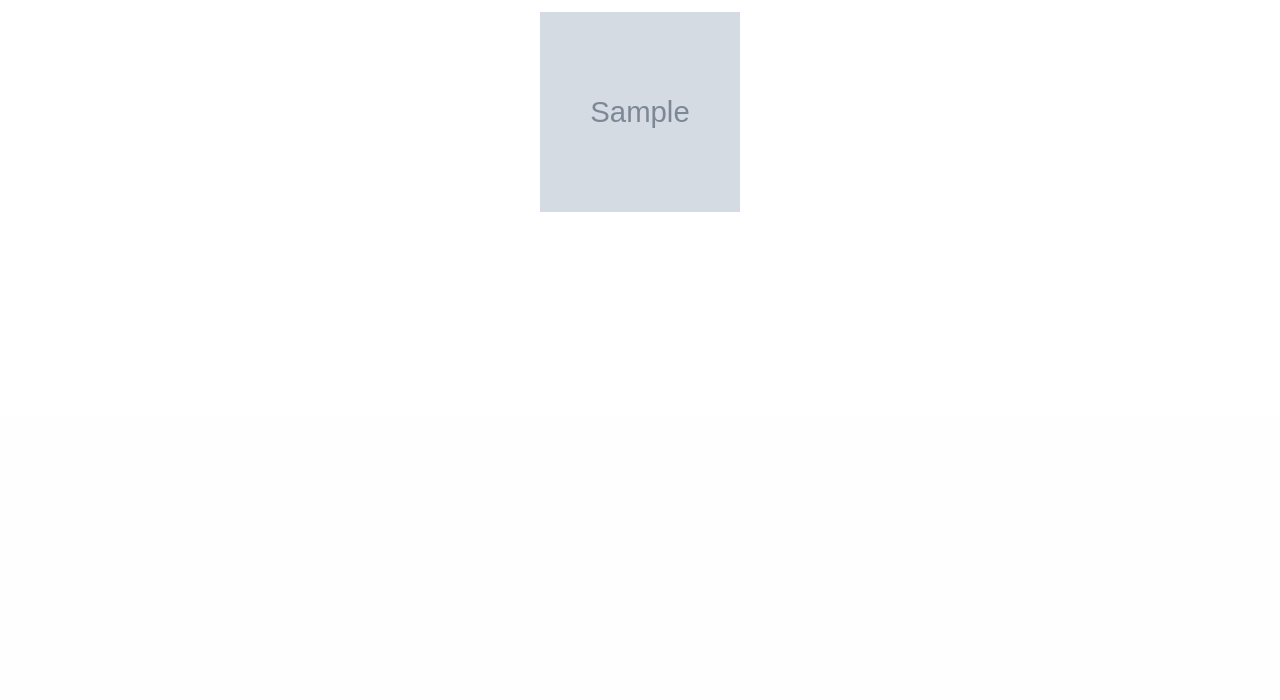
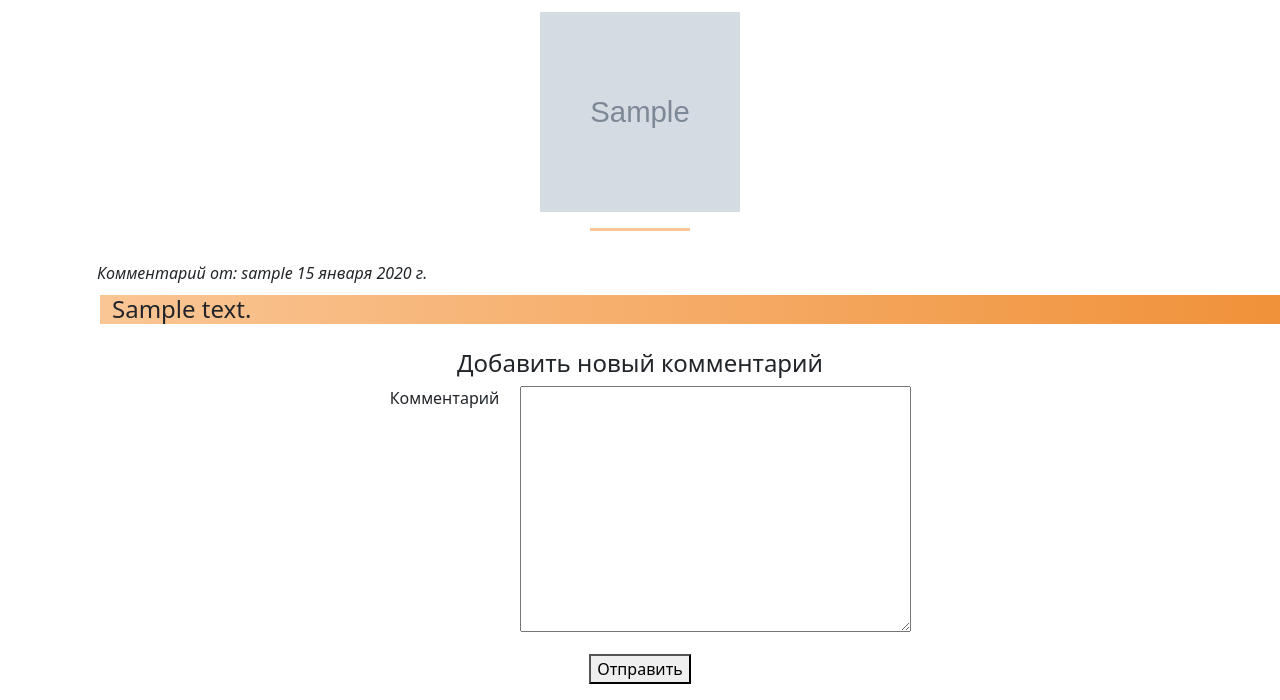
Before and after one commit to Vampirat/blogg, a Django app: a page that uses ourblogg/posts/templates/posts/selected_post.html in a window 1280 px wide; the page is wider, and only the part inside the window is pictured. Shown: the part 384-1084 px from the top of that part. Before the commit the page ends 596 px from the top of that part, so only its background shows below. Run offline with Django 5.2, Linux system fonts and the light colour scheme; the visitor is signed in with stand-in values (Sample User, id 1); tables that the repository leaves empty hold one stand-in row (values such as "Sample post"); grey boxes marked "Sample" are stand-in pictures; some libraries are stand-ins or nearby versions.

Commit message:
NewPoggers

```diff
--- a/ourblogg/posts/forms.py
+++ b/ourblogg/posts/forms.py
@@ -1,7 +1,7 @@
 from django.forms import ModelForm
 from django import forms
 
-from .models import PostsModel
+from .models import PostsModel, CommentsModel
 
 
 class NewPostForm(ModelForm):
@@ -18,3 +18,12 @@ class NewPostForm(ModelForm):
             'title': forms.TextInput(),
             'text': forms.Textarea(),
         }
+
+class NewCommentsForm(ModelForm):
+
+    class Meta:
+        model = CommentsModel
+        fields = ['body']
+        labels = {
+            'body': 'Комментарий'
+        }
--- a/ourblogg/posts/models.py
+++ b/ourblogg/posts/models.py
@@ -19,10 +19,12 @@ class PostsModel(models.Model):
     user = models.ForeignKey('auth_user.Profile', on_delete=models.CASCADE, related_name='author', verbose_name='Автор')
 
     class Meta:
-
+        ordering = ['-date_create']
+        indexes = [
+            models.Index(fields=['-date_create'])
+            ]
         verbose_name = 'Посты пользователей'
         verbose_name_plural = 'Посты пользователей'
-
 
     def save(self, *args, **kwargs):
 
@@ -39,3 +41,24 @@ class PostsModel(models.Model):
 
     def get_absolute_url(self):
         return reverse('selected_post', kwargs={'slug': self.slug})
+
+
+class CommentsModel(models.Model):
+
+    body = models.TextField()
+    date_create = models.DateField(auto_now_add=True, verbose_name='Время создания')
+    date_update =  models.DateField(auto_now=True, verbose_name='Время изменения')
+    active = models.BooleanField(default=True)
+    user = models.ForeignKey('auth_user.Profile', on_delete=models.CASCADE, related_name='nickname', verbose_name='Автор')
+    post = models.ForeignKey(PostsModel, on_delete=models.CASCADE, related_name='comments')
+
+    class Meta:
+        ordering = ['-date_create']
+        indexes = [
+            models.Index(fields=['-date_create'])
+            ]
+        verbose_name = 'Комментарии Пользователей'
+        verbose_name_plural = 'Комментарии Пользователей'
+
+    def __str__(self):
+        return f'Комментарий пользвателя {self.user.username} к посту {self.post.title}'
--- a/ourblogg/posts/static/posts/css/style.css
+++ b/ourblogg/posts/static/posts/css/style.css
@@ -126,3 +126,12 @@ header {
 ul {
 	list-style-type:  none;
 }
+.comments_style {
+	margin-left: 100px;
+	margin-bottom: 25px;
+	background: linear-gradient(to right,  #fac695 0%,#f5ab66 47%,#ef8d31 100%);
+}
+.comments_inf {
+	margin-left: 85px;
+	margin-bottom: 10px;
+}
--- /dev/null
+++ b/ourblogg/posts/templates/posts/comments.html
@@ -0,0 +1,5 @@
+{% extends base.html %}
+
+{% block content %}
+{}
+{% endblock %}
--- /dev/null
+++ b/ourblogg/posts/templates/posts/includes/comment_form.html
@@ -0,0 +1,14 @@
+<h4 class="text-center"> Добавить новый комментарий </h4>
+<form method="post">
+    {% csrf_token %}
+    <div class="form-error text-center">{{ form.non_field_errors }}</div>
+    <div class="container text-center">
+        <div class="row">
+            {% for f in form %}
+            <p class=""><label class="form-label" for="{{ f.id_for_label }}">{{ f.label }}</label>{{ f }}</p>
+            <div class="form-error">{{ f.errors }}</div>
+            {% endfor %}
+        </div>
+    </div>
+    <p class="text-center"><button type="submit">Отправить</button></p>
+</form>
--- a/ourblogg/posts/templates/posts/selected_post.html
+++ b/ourblogg/posts/templates/posts/selected_post.html
@@ -8,6 +8,21 @@
 <h5 class="text-center">{{object.text|linebreaks}}</h5>
 {% if object.picture %}
 <p class="text-center"><img class="img"  width="200" height="200" src="{{object.picture.url}}"></p>
+<div class = "line"></div>
 {% endif %}
-
+{% if object.comments %}
+    {% for comment in object.comments.all %}
+        <div class="container-fluid">
+            <div class="row">
+                <cite class="comments_inf">Комментарий от: {{ comment.user }}  {{ comment.date_create}} </cite>
+                <h4 class="comments_style">{{ comment.body }} </h4>
+            </div>
+        </div>
+    {% endfor %}
+    {% if request.user.is_authenticated %}
+        {% include 'posts\includes\comment_form.html' %}
+    {% else %}
+    <h5 class="text-center">Чтобы иметь возможность оставить комментарий - авторизируйтесь в системе</h5>
+    {% endif%}
+{% endif %}
 {% endblock %}
--- a/ourblogg/posts/urls.py
+++ b/ourblogg/posts/urls.py
@@ -8,7 +8,8 @@ urlpatterns = [
     path('', views.PostsHomePage.as_view(), name='home'),
     path('my_posts/', views.ShowMyPosts.as_view(), name='my_posts'),
     path('new_post/', views.CreateNewPost.as_view(), name='new_post'),
-    path('post/<slug:slug>', views.SelectedPost.as_view(), name='selected_post')
+    path('post/<slug:slug>', views.SelectedPost.as_view(), name='selected_post'),
+
 ]
 
 
--- a/ourblogg/posts/views.py
+++ b/ourblogg/posts/views.py
@@ -1,14 +1,15 @@
 from typing import Any
+from django.db.models.base import Model as Model
 from django.db.models.query import QuerySet
 from django.shortcuts import render
 from django.http import HttpResponse
-from django.urls import reverse_lazy
+from django.urls import reverse_lazy, reverse
 from django.views.generic import CreateView, DetailView, ListView
 from django.contrib.auth.mixins import LoginRequiredMixin
 from django.core.exceptions import ImproperlyConfigured
 
-from .models import PostsModel
-from .forms import NewPostForm
+from .models import PostsModel, CommentsModel
+from .forms import NewPostForm, NewCommentsForm
 
 
 
@@ -17,6 +18,9 @@ class PostsHomePage(ListView):
     template_name = 'posts/index.html'
     queryset = PostsModel.objects.filter(is_published=True)
     paginate_by = 6
+    extra_context = {
+        'title': 'Главная стараница'
+    }
 
 
 class CreateNewPost(LoginRequiredMixin, CreateView):
@@ -35,8 +39,13 @@ class CreateNewPost(LoginRequiredMixin, CreateView):
 
 
 class ShowMyPosts(LoginRequiredMixin, ListView):
+
     template_name = 'posts/my_posts.html'
     model = PostsModel
+    extra_context = {
+        'title': 'Мои записи'
+    }
+
     def get_queryset(self):
         if self.queryset is not None:
             queryset = self.queryset
@@ -59,6 +68,17 @@ class ShowMyPosts(LoginRequiredMixin, ListView):
         return queryset
 
 
-class SelectedPost(DetailView):
+class SelectedPost(DetailView, CreateView):
     model = PostsModel
     template_name = 'posts/selected_post.html'
+    form_class = NewCommentsForm
+
+    def form_valid(self, form):
+        detail_post = PostsModel.objects.get(slug=self.kwargs['slug'])
+        new_comment = form.save(commit=False)
+        new_comment.user = self.request.user
+        new_comment.post = detail_post
+        return super().form_valid(form)
+
+    def get_success_url(self) -> str:
+        return reverse('selected_post', kwargs={'slug':self.kwargs['slug']})
```
Also changed, not shown: ourblogg/ourblogg/settings.py (+6 -10 lines), ourblogg/posts/admin.py (+6 -3 lines), ourblogg/auth_user/migrations/0002_alter_profile_photo.py (added), ourblogg/posts/migrations/0002_commentsmodel_alter_postsmodel_options_and_more.py (added).
